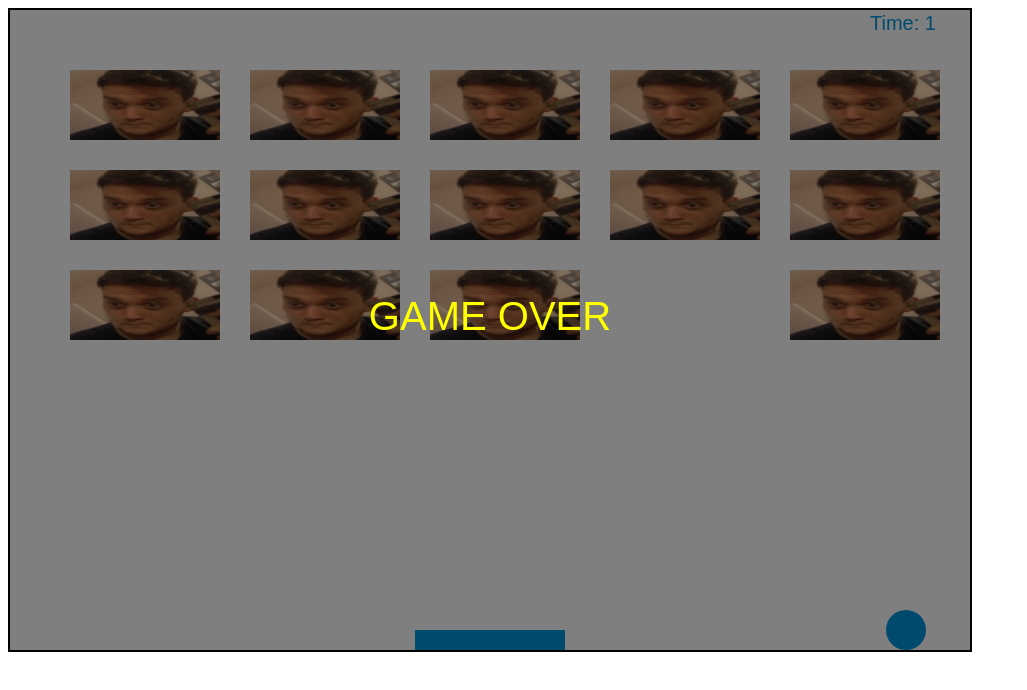
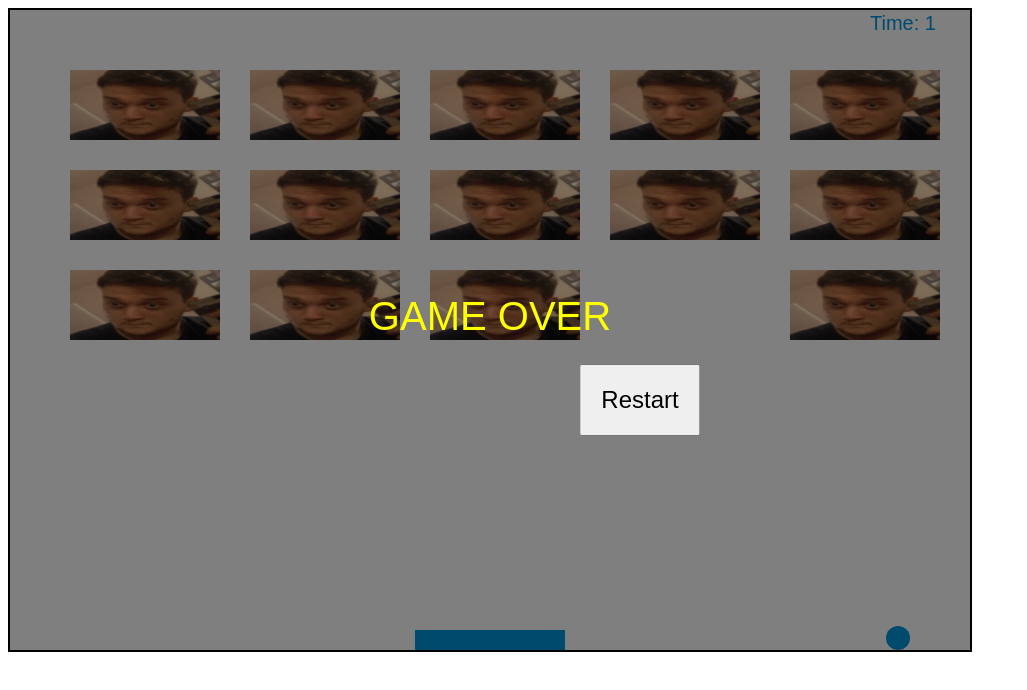
Before and after one commit to undank/nemz38breaker, a plain HTML site: page brick_beta/index.html in a window 1280 px wide. Both pictures are taken after a click on the button "Start Game". Shown: the whole page, without its empty margins (0-1027 px from the left). Drawn offline with Linux system fonts and the light colour scheme.

Commit message:
added refresh button

```diff
--- a/brick_beta/index.html
+++ b/brick_beta/index.html
@@ -44,7 +44,7 @@
                 var dx = 4;
                 var dy = -4;
                 var speed = Math.sqrt(dx * dx + dy * dy);
-                var ballRadius = 20;
+                var ballRadius = 12;
                 var paddleHeight = 20;
                 var paddleWidth = 150;
                 var paddleX = (canvas.width - paddleWidth) / 2;
@@ -251,6 +251,8 @@
                         } else {
                             new Audio(gameOverSound).play();
                             drawMessage("GAME OVER");
+							document.getElementById('startButton').style.display = 'block';
+							document.getElementById('startButton').innerText = "Restart";
                             return;
                         }
                     }
```
